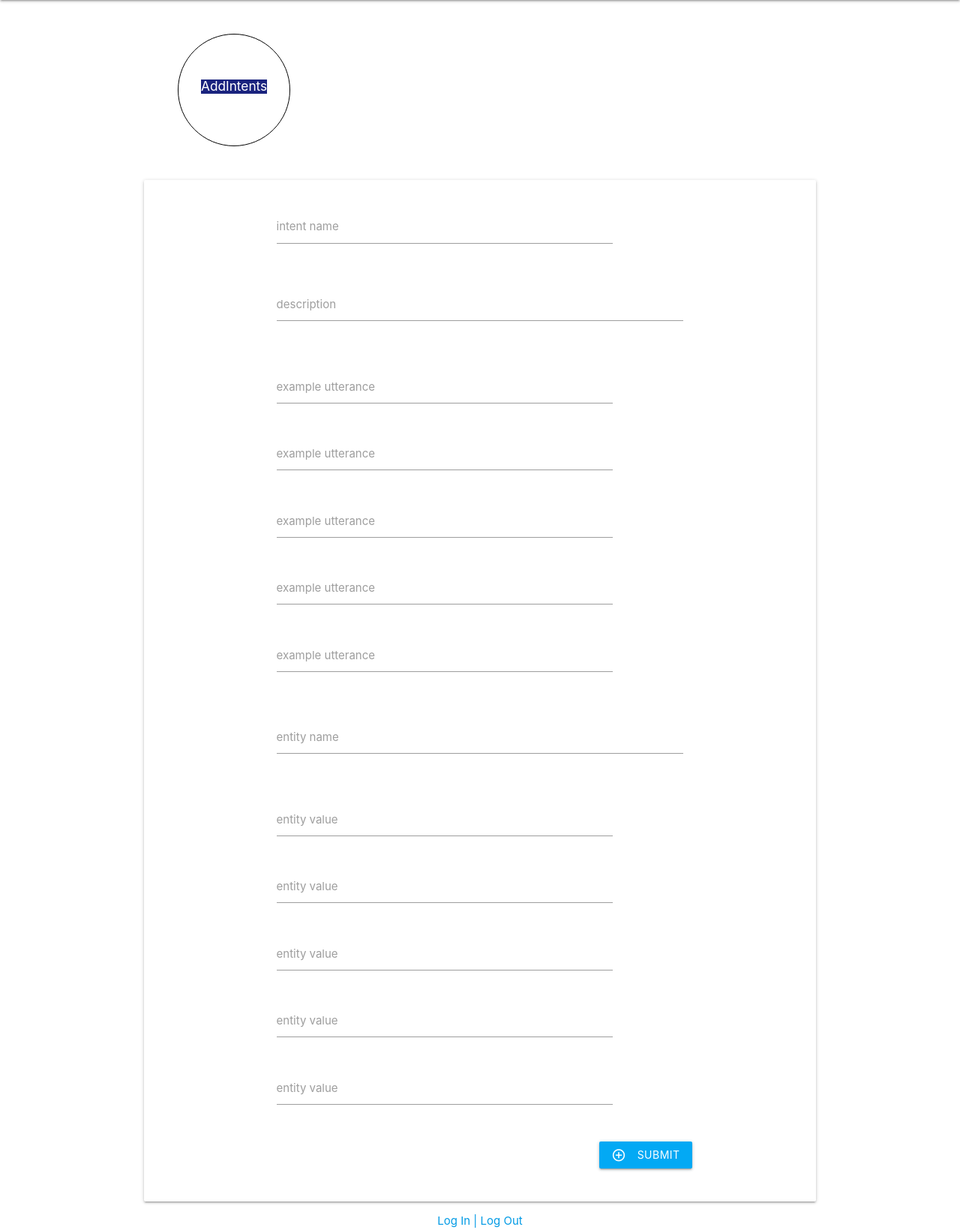
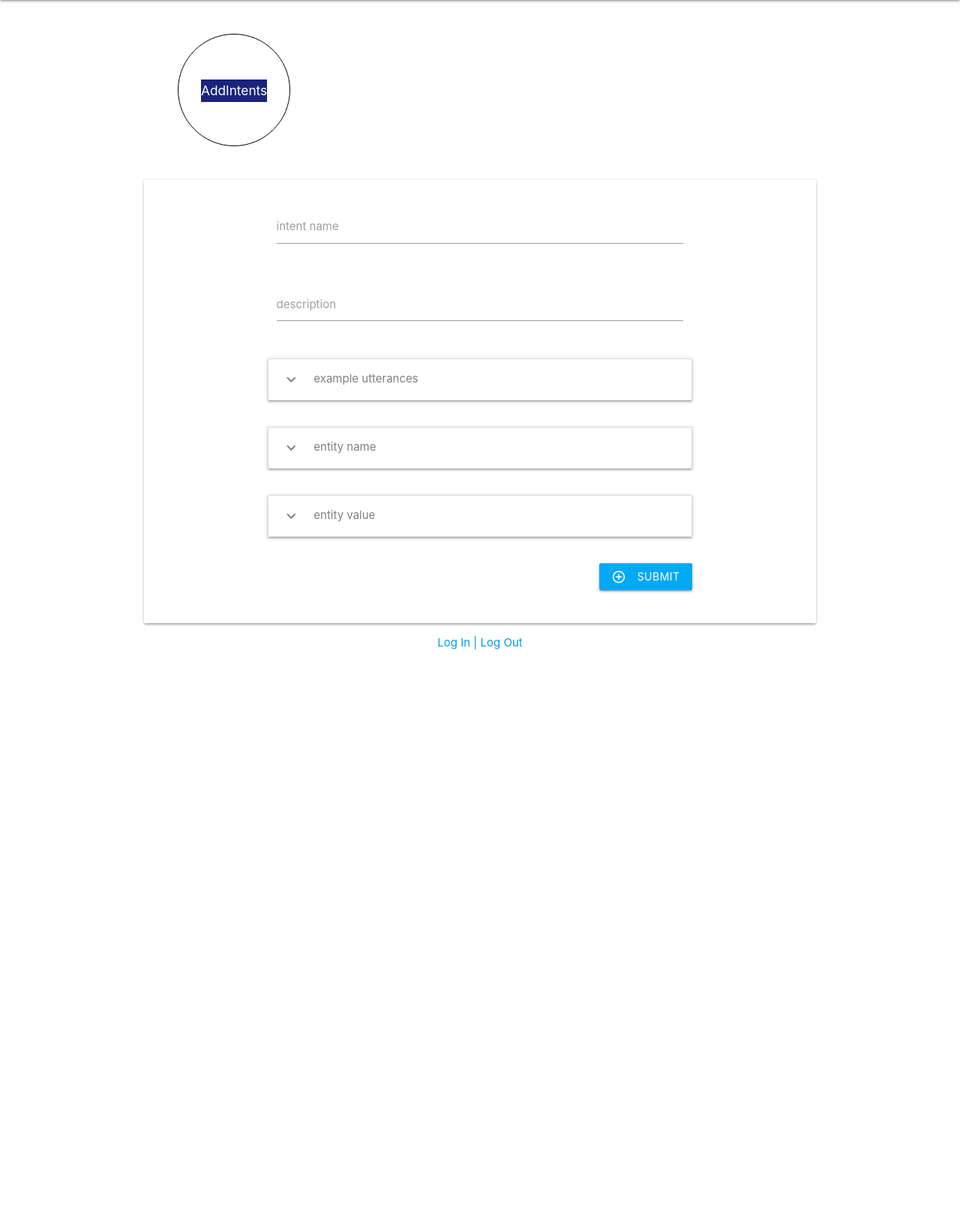
Before and after one commit to lilychuang78/milestone3, a Flask app: page /add_intent in a window 1280 px wide. Shown: the part 64-1704 px from the top of the page at 75% size. After the commit the page ends 930 px from the top, so only its background shows below. Run offline with Flask 2, Linux system fonts and the light colour scheme; data that the repository does not hold is empty; some libraries are stand-ins or nearby versions.

Commit message:
add collapsible function in add_intent template

```diff
--- a/app.py
+++ b/app.py
@@ -92,13 +92,11 @@ def add_intent():
             "examples": request.form.getlist("examples"),
             "entity_name": request.form.getlist("entity_name"),
             "entity_value": request.form.getlist("entity_value"),
-            "created_by": session["user"]
         }
         mongo.db.intents.insert_one(intent)
         flash("intent added")
-        return redirect(url_for("add_intent"))
+        return redirect(url_for("intents"))
 
-    intents = mongo.db.intents.find().sort("intent_name",1)
     return render_template("add_intent.html", intents=intents)
 
 if __name__ == "__main__":
--- a/static/css/style.css
+++ b/static/css/style.css
@@ -67,6 +67,7 @@ p{
 }
 
 .title-text{
+    line-height: 2rem;
     margin: 4rem 2rem;
     color:white;
 }
@@ -76,3 +77,39 @@ strong{
     color: #1a237e;
     font-weight: 700;
 }
+
+/*add intent*/
+.add_header{
+    color: grey;
+}
+
+
+element.style {
+}
+.row .col.s12 {
+    width: 100%;
+    margin-left: auto;
+    left: auto;
+    right: auto;
+}
+.row .col {
+    float: left;
+    -webkit-box-sizing: border-box;
+    box-sizing: border-box;
+    padding: 0 .75rem;
+    min-height: 1px;
+}
+.input-field {
+    position: relative;
+    margin-top: 1rem;
+    margin-bottom: 1rem;
+}
+
+element.style {
+}
+.add_header {
+    color: grey;
+}
+.collapsible-body {
+    border-bottom: none;
+}
--- a/templates/add_intent.html
+++ b/templates/add_intent.html
@@ -6,7 +6,7 @@
 <div class="row card-panel">
     <form class="col s8 offset-s2" method="POST" action="{{ url_for('add_intent') }}">
         <div class="row">
-            <div class="input-field col s10">
+            <div class="input-field col s12">
                 <input id="intent_name" name="intent_name" type="text" class="validate"
                 minlength="5" maxlength="35" required>
                 <label for="intent_name">intent name</label>
@@ -19,60 +19,116 @@
             </div>
         </div>
         <div class="row">
-            <div class="input-field col s10">
+            <ul class="collapsible">
+                <li>
+                    <div class="collapsible-header add_header"><i class="material-icons">expand_more</i>
+                        example utterances</div>
+                    <div class="collapsible-body input-field col s12">
                             <textarea id="examples" name="examples" class="materialize-textarea validate" required></textarea>
-                <label for="examples">example utterance</label>
+                            <label for="examples">example utterance 1</label>
                     </div>
-            <div class="input-field col s10">
+                    <div class="collapsible-body input-field col s12">
                             <textarea id="examples" name="examples" class="materialize-textarea validate" required></textarea>
-                <label for="examples">example utterance</label>
+                            <label for="examples">example utterance 2</label>
                     </div>
-            <div class="input-field col s10">
+                    <div class="collapsible-body input-field col s12">
                             <textarea id="examples" name="examples" class="materialize-textarea validate" required></textarea>
-                <label for="examples">example utterance</label>
+                            <label for="examples">example utterance 3</label>
                     </div>
-            <div class="input-field col s10">
+                    <div class="collapsible-body input-field col s12">
                             <textarea id="examples" name="examples" class="materialize-textarea validate" required></textarea>
-                <label for="examples">example utterance</label>
+                            <label for="examples">example utterance 4</label>
                     </div>
-            <div class="input-field col s10">
+                    <div class="collapsible-body input-field col s12">
                             <textarea id="examples" name="examples" class="materialize-textarea validate" required></textarea>
-                <label for="examples">example utterance</label>
+                            <label for="examples">example utterance 5</label>
                     </div>
+                    <div class="collapsible-body input-field col s12">
+                            <textarea id="examples" name="examples" class="materialize-textarea validate"></textarea>
+                            <label for="examples">example utterance 6</label>
+                    </div>
+                    <div class="collapsible-body input-field col s12">
+                            <textarea id="examples" name="examples" class="materialize-textarea validate"></textarea>
+                            <label for="examples">example utterance 7</label>
+                    </div>
+                    <div class="collapsible-body input-field col s12">
+                            <textarea id="examples" name="examples" class="materialize-textarea validate"></textarea>
+                            <label for="examples">example utterance 8</label>
+                    </div>
+                    <div class="collapsible-body input-field col s12">
+                            <textarea id="examples" name="examples" class="materialize-textarea validate"></textarea>
+                            <label for="examples">example utterance 9</label>
+                    </div>
+                    <div class="collapsible-body input-field col s12">
+                            <textarea id="examples" name="examples" class="materialize-textarea validate"></textarea>
+                            <label for="examples">example utterance 10</label>
+                    </div>
+                </li>
+            </ul>
         </div>
         <div class="row">
-            <div class="input-field col s12">
-                <textarea id="enity_name" name="enity_name" class="materialize-textarea validate"
-                minlength="5" maxlength="35"></textarea>
-                <label for="enity_name">entity name</label>
+            <ul class="collapsible">
+                <li>
+                    <div class="collapsible-header add_header"><i class="material-icons">expand_more</i>
+                        entity name</div>
+                    <div class="collapsible-body input-field col s12">
+                        <textarea id="entity_name" name="entity_name" class="materialize-textarea validate" maxlength="35"></textarea>
+                        <label for="entity_name">entity name 1</label>
                     </div>
+                    <div class="collapsible-body input-field col s12">
+                        <textarea id="entity_name" name="entity_name" class="materialize-textarea validate" maxlength="35"></textarea>
+                        <label for="entity_name">entity name 2</label>
+                    </div>
+                    <div class="collapsible-body input-field col s12">
+                        <textarea id="entity_name" name="entity_name" class="materialize-textarea validate" maxlength="35"></textarea>
+                        <label for="entity_name">entity name 3</label>
+                    </div>
+                </li>
+            </ul>
         </div>
         <div class="row">
-            <div class="input-field col s10">
-                <textarea id="enity_value" name="enity_value" class="materialize-textarea validate"
-                minlength="5" maxlength="35"></textarea>
-                <label for="enity_value">entity value</label>
+            <ul class="collapsible">
+                <li>
+                    <div class="collapsible-header add_header"><i class="material-icons">expand_more</i>
+                        entity value</div>
+                    <div class="collapsible-body input-field col s12">
+                        <textarea id="entity_value" name="entity_value" class="materialize-textarea validate" maxlength="20"></textarea>
+                        <label for="entity_value">entity value 1</label>
                     </div>
-            <div class="input-field col s10">
-                <textarea id="enity_value" name="enity_value" class="materialize-textarea validate"
-                minlength="5" maxlength="35"></textarea>
-                <label for="enity_value">entity value</label>
+                    <div class="collapsible-body input-field col s12">
+                        <textarea id="entity_value" name="entity_value" class="materialize-textarea validate" maxlength="20"></textarea>
+                        <label for="entity_value">entity value 2</label>
                     </div>
-            <div class="input-field col s10">
-                <textarea id="enity_value" name="enity_value" class="materialize-textarea validate"
-                minlength="5" maxlength="35"></textarea>
-                <label for="enity_value">entity value</label>
+                    <div class="collapsible-body input-field col s12">
+                        <textarea id="entity_value" name="entity_value" class="materialize-textarea validate" maxlength="20"></textarea>
+                        <label for="entity_value">entity value 3</label>
                     </div>
-            <div class="input-field col s10">
-                <textarea id="enity_value" name="enity_value" class="materialize-textarea validate"
-                minlength="5" maxlength="35"></textarea>
-                <label for="enity_value">entity value</label>
+                    <div class="collapsible-body input-field col s12">
+                        <textarea id="entity_value" name="entity_value" class="materialize-textarea validate" maxlength="20"></textarea>
+                        <label for="entity_value">entity value 4</label>
                     </div>
-            <div class="input-field col s10">
-                <textarea id="enity_value" name="enity_value" class="materialize-textarea validate"
-                minlength="5" maxlength="35"></textarea>
-                <label for="enity_value">entity value</label>
+                    <div class="collapsible-body input-field col s12">
+                        <textarea id="entity_value" name="entity_value" class="materialize-textarea validate" maxlength="20"></textarea>
+                        <label for="entity_value">entity value 5</label>
                     </div>
+                    <div class="collapsible-body input-field col s12">
+                        <textarea id="entity_value" name="entity_value" class="materialize-textarea validate" maxlength="20"></textarea>
+                        <label for="entity_value">entity value 6</label>
+                    </div>                    <div class="collapsible-body input-field col s12">
+                        <textarea id="entity_value" name="entity_value" class="materialize-textarea validate" maxlength="20"></textarea>
+                        <label for="entity_value">entity value 7</label>
+                    </div>                    <div class="collapsible-body input-field col s12">
+                        <textarea id="entity_value" name="entity_value" class="materialize-textarea validate" maxlength="20"></textarea>
+                        <label for="entity_value">entity value 8</label>
+                    </div>                    <div class="collapsible-body input-field col s12">
+                        <textarea id="entity_value" name="entity_value" class="materialize-textarea validate" maxlength="20"></textarea>
+                        <label for="entity_value">entity value 9</label>
+                    </div>                    <div class="collapsible-body input-field col s12">
+                        <textarea id="entity_value" name="entity_value" class="materialize-textarea validate" maxlength="20"></textarea>
+                        <label for="entity_value">entity value 10</label>
+                    </div>
+                </li>
+            </ul>
         </div>
         <div class="card-action">
             <div class="row right-align">
--- a/templates/intents.html
+++ b/templates/intents.html
@@ -45,7 +45,6 @@
                         {{ value }}<br>
                     {% endfor %}
                 </li>
-                <li>by { intent.created_by }</li>
             </ul>
         </div>
     </li>
```
Lines whose indentation alone changed are shown as unchanged.
